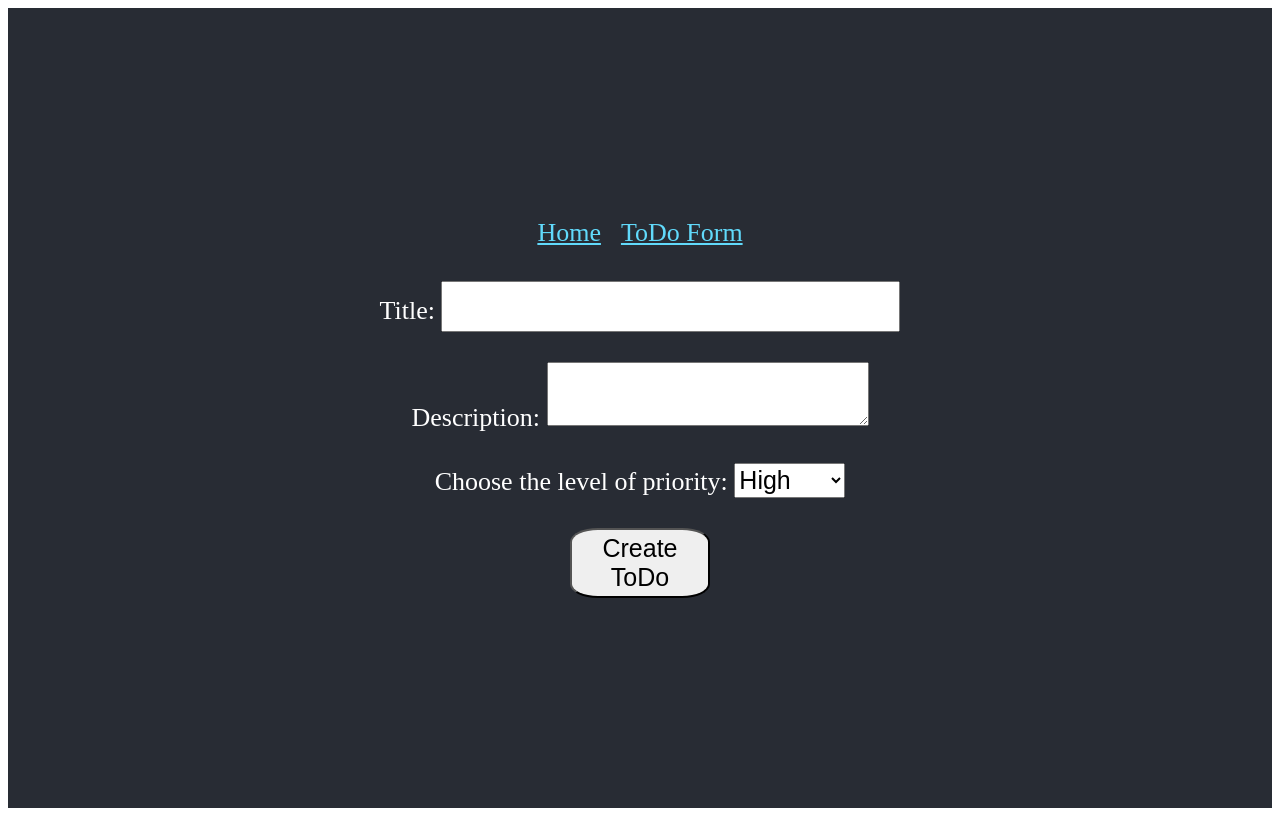
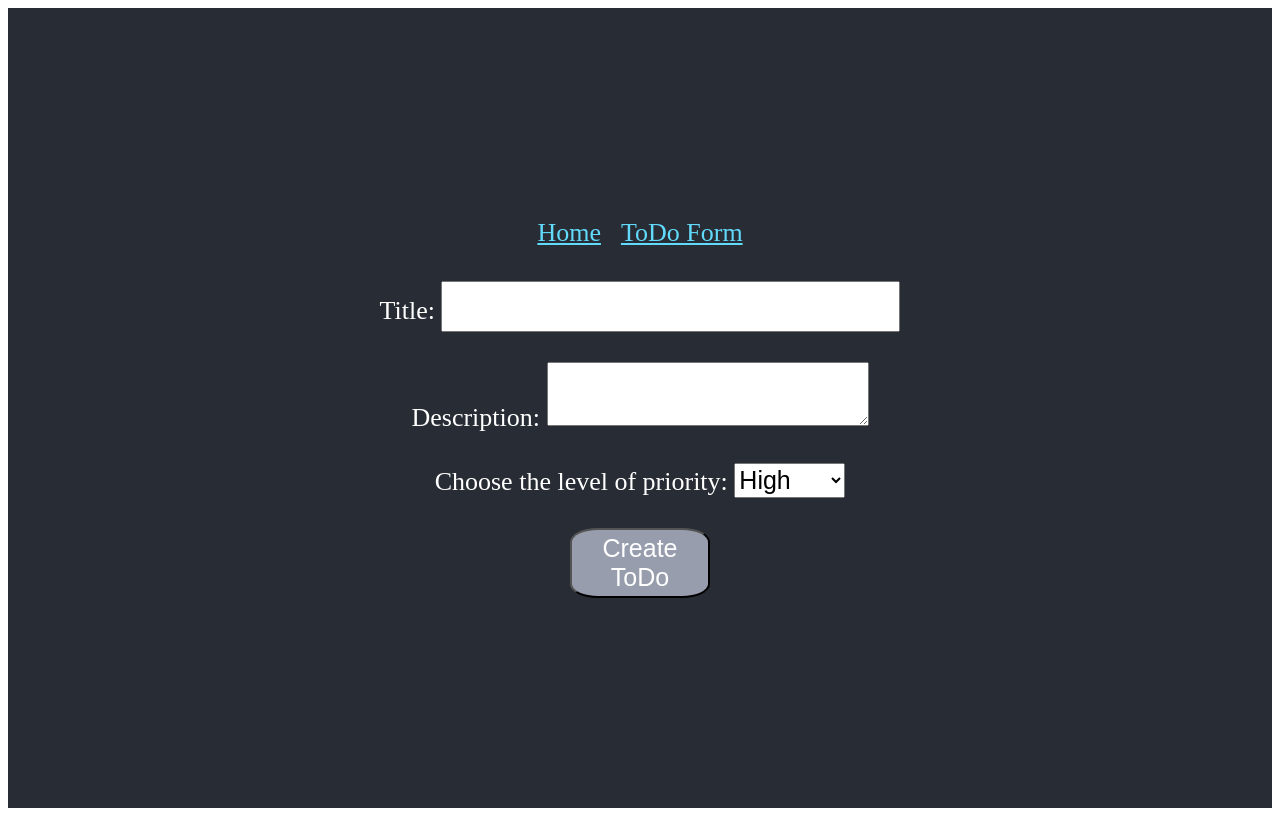
Before and after one commit to luespinal03/Fullstack-ToDo-App, a React (Create React App) app in the folder client-side/: page /todo-form in a window 1280 px wide. In both pictures the pointer is over the button "Create ToDo". Built offline with nearby package versions, Linux system fonts and the light colour scheme; no server answers.

Commit message:
Added hover feature to buttons

```diff
--- a/client-side/src/App.css
+++ b/client-side/src/App.css
@@ -68,6 +68,11 @@ button {
   border-radius: 20%;
 }
 
+button:hover {
+  background-color: #979dac; /* Green */
+  color: white;
+}
+
 textarea {
   font-size: 25px;
 }
--- a/client-side/src/Components/ToDoCard.js
+++ b/client-side/src/Components/ToDoCard.js
@@ -1,4 +1,4 @@
-
+import '../App.css'
 
 const ToDoCard = ({ toDoList, urlEndpoint, refetch }) => {
     const id = toDoList.id
--- a/client-side/src/Pages/ToDoFormPage.js
+++ b/client-side/src/Pages/ToDoFormPage.js
@@ -1,6 +1,7 @@
 import { useState } from 'react'
 import { useNavigate } from 'react-router-dom'
 import '../App.css'
+
 
 
 
@@ -15,7 +16,7 @@ const ToDoFormPage = ({ urlEndpoint, refetch }) => {
         navigate('/')
     };
 
-    // function in charge of handling the new cleation of a Todo item
+    // function in charge of handling the new creation of a Todo item
     const handleCreateTodo = async () => {
         refetch(true)
         setSuccessMessage("")
```
